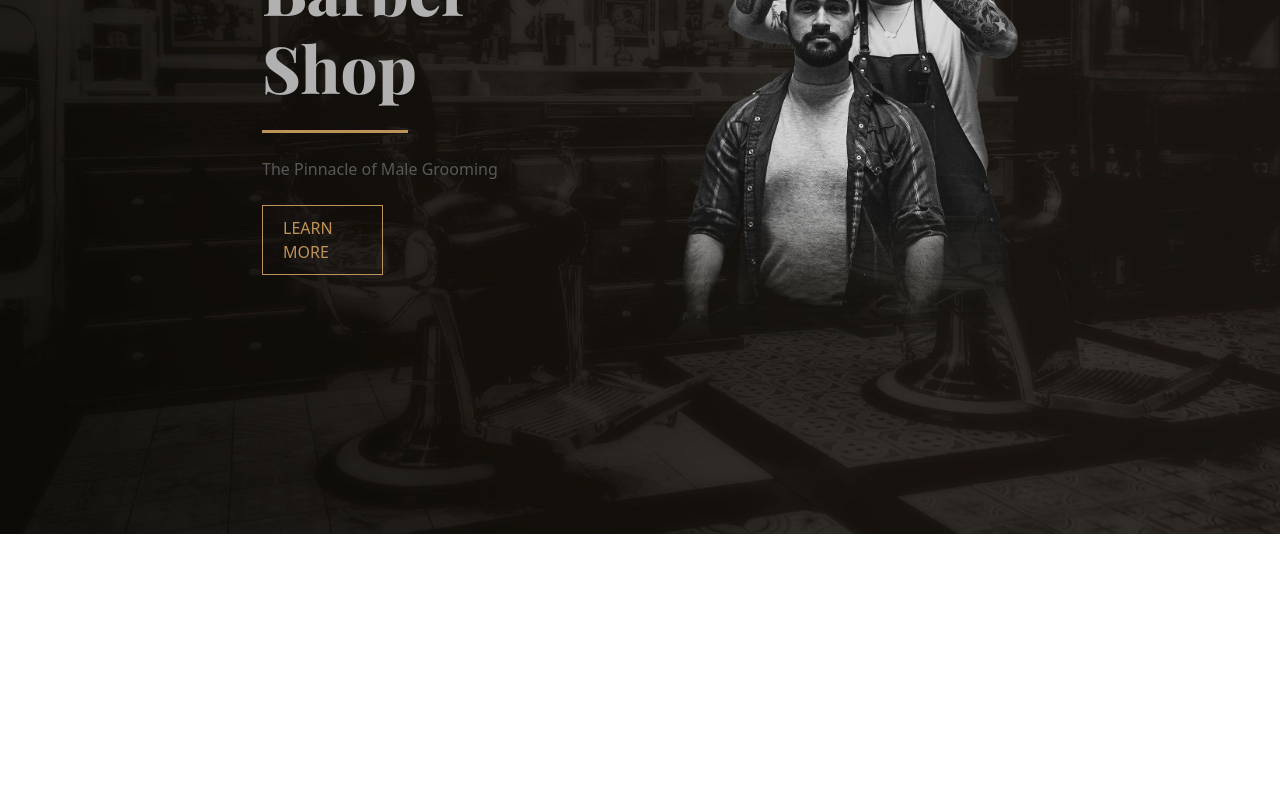
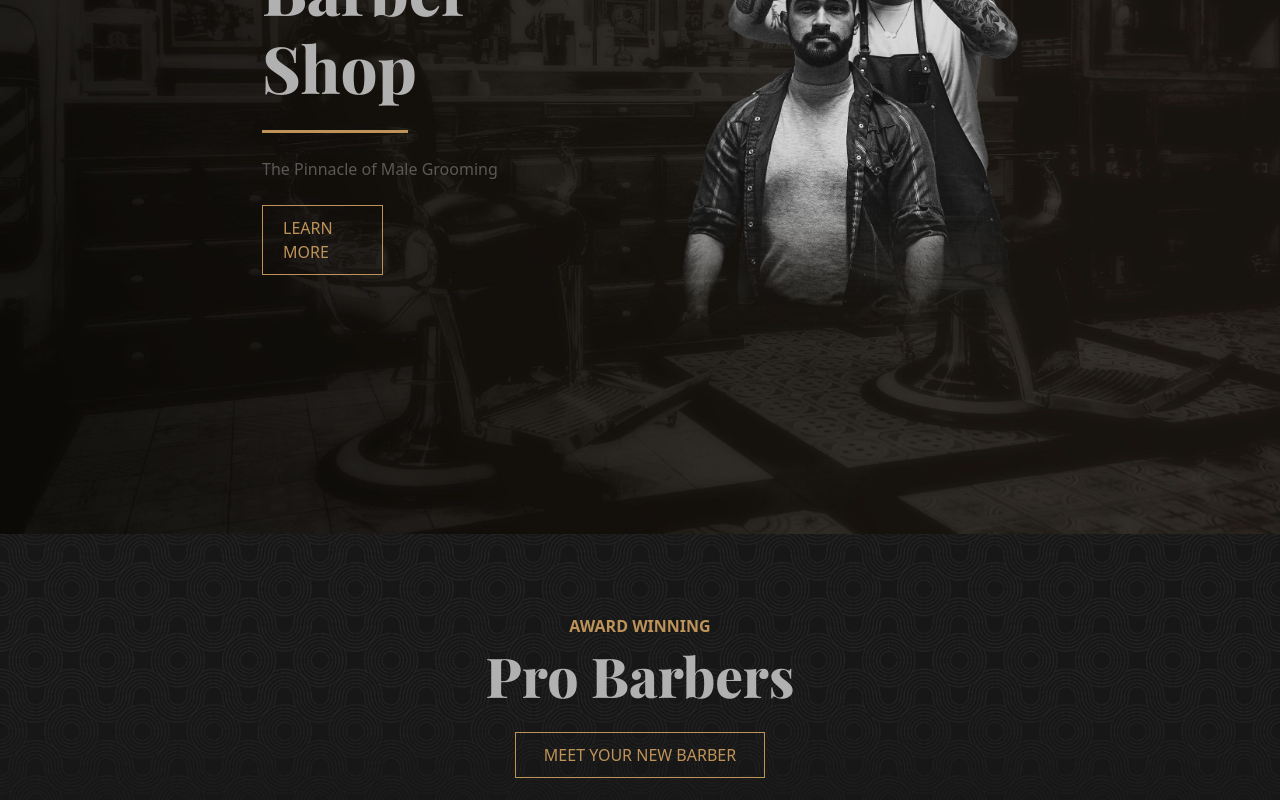
Before and after one commit to Riccardo-Grasso/proj-html-vuejs, a Vue app: page / in a window 1280 px wide. Shown: the part 216-1016 px from the top of the page. Before the commit the page ends 800 px from the top, so only its background shows below. Built offline with nearby package versions, Linux system fonts and the light colour scheme.

Commit message:
main section 1

```diff
--- a/src/components/Main.vue
+++ b/src/components/Main.vue
@@ -1,5 +1,16 @@
 <template>
-  <div></div>
+  <main>
+    <!-- PRO BARBERS -->
+    <section class="pro-barber d-flex">
+      <div
+        class="container d-flex flex-column align-items-center padding-section"
+      >
+        <div class="on-title bolder fw-bold mb-1">AWARD WINNING</div>
+        <h2 class="title mb-4">Pro Barbers</h2>
+        <a class="proj-link mb-4" href="#">MEET YOUR NEW BARBER</a>
+      </div>
+    </section>
+  </main>
 </template>
 
 <script>
--- a/src/styles/app.scss
+++ b/src/styles/app.scss
@@ -9,6 +9,7 @@
     .title {
         color: $proj-title-grey;
         font-family: 'Playfair Display', serif;
+        font-size: $fs-titles;
     }
     .text {
         color: $proj-text-grey;
@@ -23,4 +24,11 @@
         justify-content: center;
         width: 33%;
     }
+    .on-title {
+        color: $proj-golden;
+    }
+    .padding-section {
+        padding-top: 80px;
+        padding-bottom: 80px;
+    }
 }
--- a/src/styles/header.scss
+++ b/src/styles/header.scss
@@ -13,7 +13,7 @@ header {
         justify-content: center;
 
         .main-title {
-            font-size: $fs-title-big;
+            font-size: $fs-title-big!important;
         }
         .line {
             height: 3px;
--- a/src/styles/main.scss
+++ b/src/styles/main.scss
@@ -0,0 +1,8 @@
+.pro-barber {
+    background-size: 100%;
+    background-image: url("./assets/pro-bg.jpg");
+    width: 100%;
+    object-fit: cover;
+    object-position: center;
+    justify-content: center
+}
```
Also changed, not shown: src/assets/pro-bg.jpg (added), 16 other files (tests, documents, lock files or other folders).
